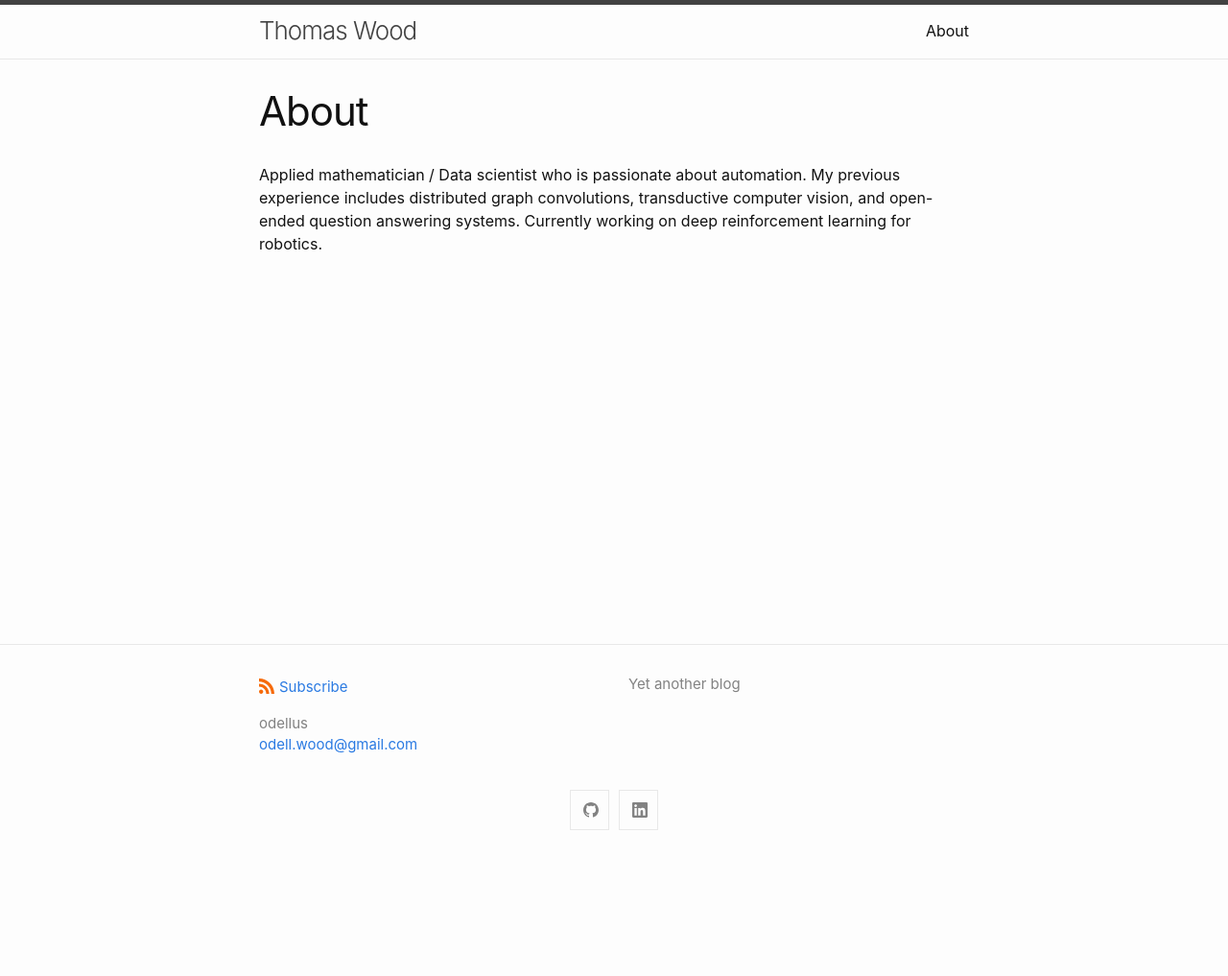
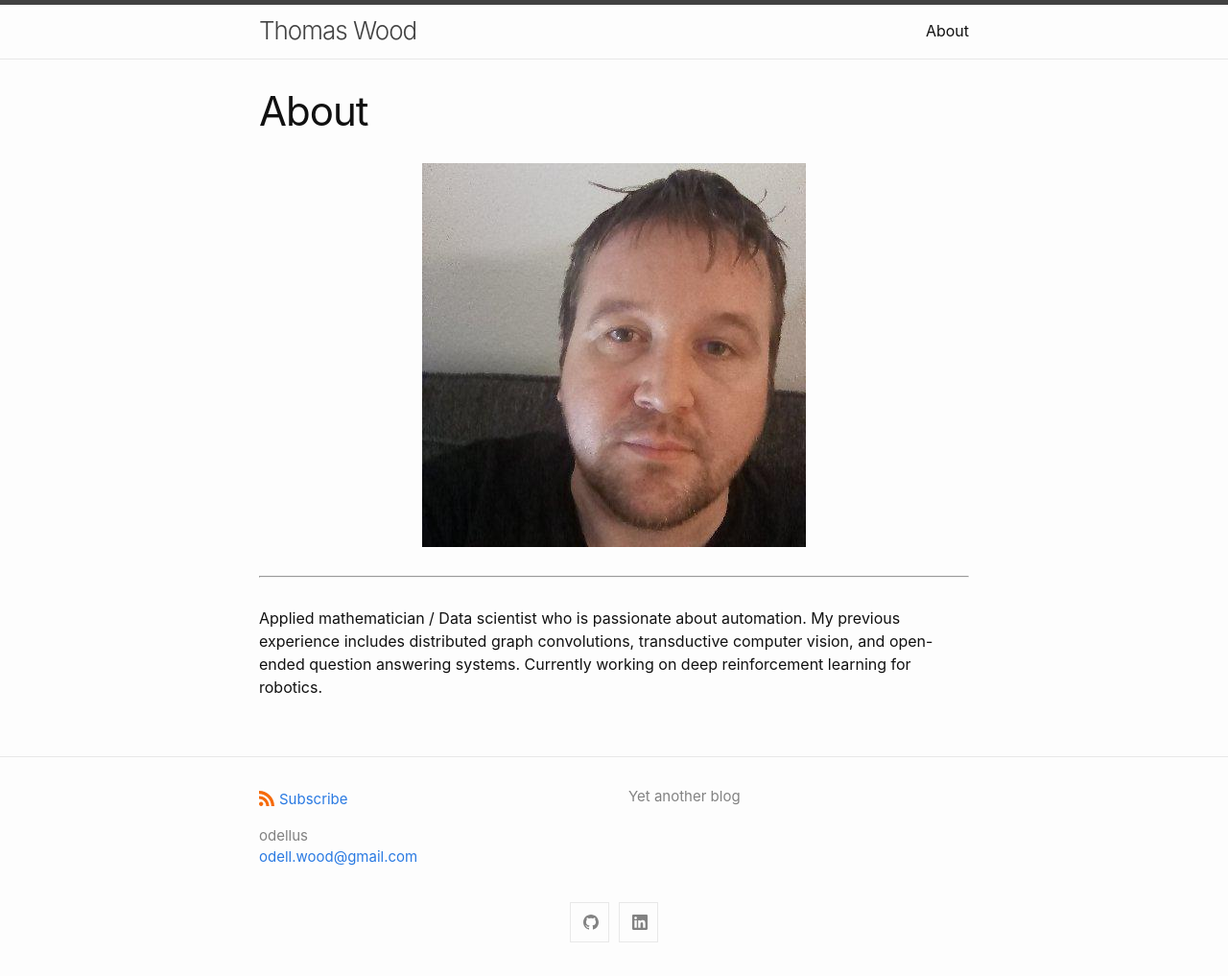
Before and after one commit to odellus/blog, a Jekyll site: the page built from about.md, in a window 1280 px wide. Shown: the whole page at 96% size. Built offline with Jekyll 4.4.1, drawn with Linux system fonts in a browser that asks for light colours; before the commit the page ends 900 px from its top, so only the background shows below that.

Commit message:
Added a sweet pic for the About page.

```diff
--- a/about.md
+++ b/about.md
@@ -3,5 +3,7 @@ layout: page
 title: About
 permalink: /about/
 ---
+<center><img src="/assets/me.jpg">  </center>
+---
 
 Applied mathematician / Data scientist who is passionate about automation. My previous experience includes distributed graph convolutions, transductive computer vision, and open-ended question answering systems. Currently working on deep reinforcement learning for robotics.
```
Also changed, not shown: assets/me.jpg (added).
